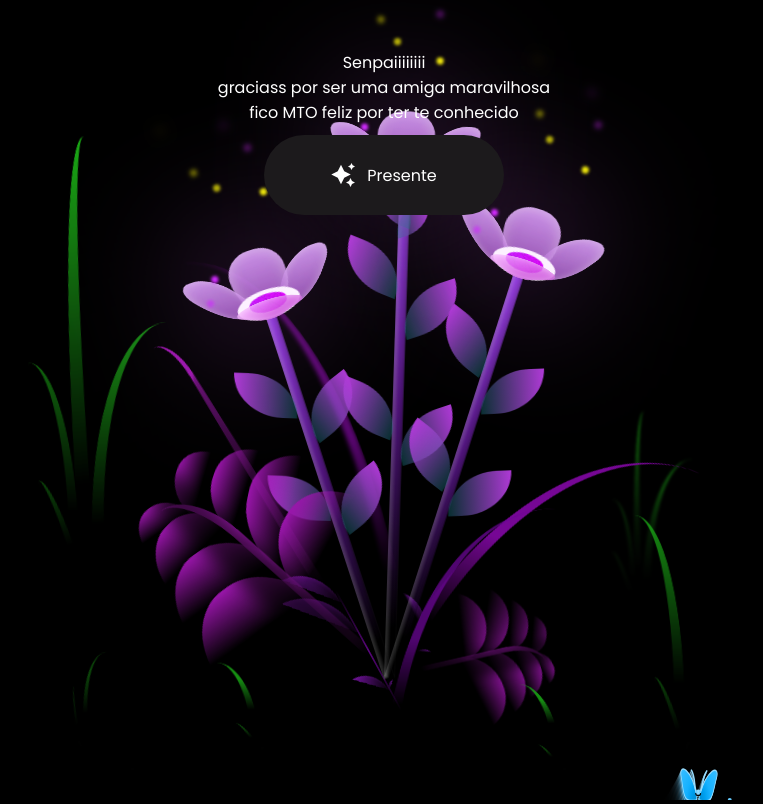
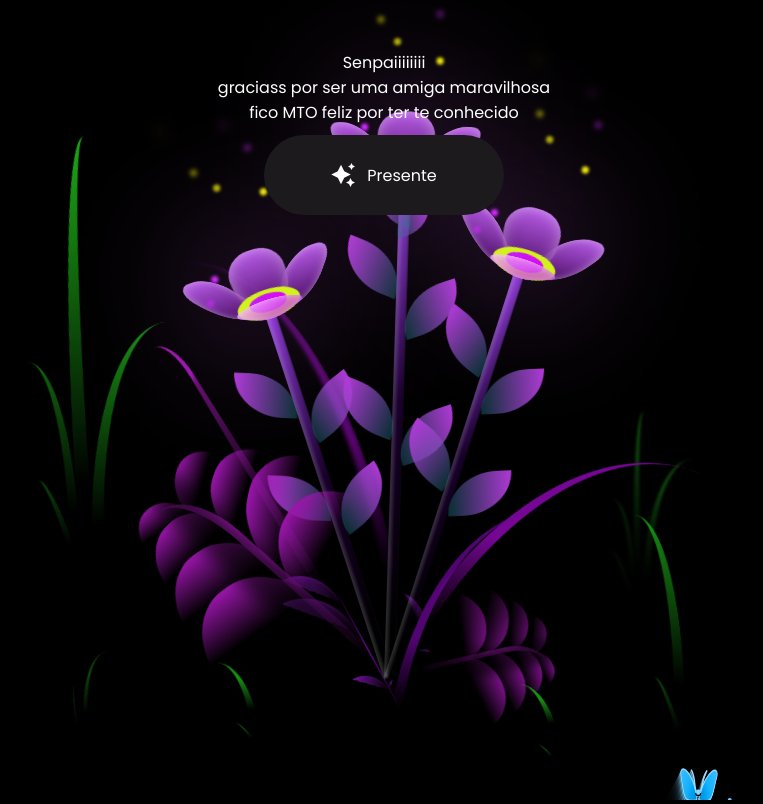
Before and after one commit to wzksi/oioi, a plain HTML site: page index.html in a window 1280 px wide. Shown: the whole page, without its empty margins (256-1019 px from the left). Drawn offline with nearby package versions, Linux system fonts and the light colour scheme; animation ran at ten frames a second.

Commit message:
Update style.css

```diff
--- a/style.css
+++ b/style.css
@@ -178,8 +178,8 @@ body {
   width: 8vmin;
   height: 11vmin;
   border-radius: 51% 49% 47% 53%/44% 45% 55% 69%;
-  background-color: #eda7ff;
-  background-image: linear-gradient(to top, #9854b8, #e0a7ff);
+  background-color: #c604f7;
+  background-image: linear-gradient(to top, #440661, #c863ff);
   transform-origin: bottom center;
   opacity: 0.9;
   box-shadow: inset 0 0 2vmin rgba(255, 255, 255, 0.5);
@@ -215,7 +215,7 @@ body {
   width: 9vmin;
   height: 4vmin;
   border-radius: 50%;
-  background-color: #fff;
+  background-color: #d1ff05;
 }
 
 .flower__white-circle::after {
@@ -312,7 +312,7 @@ body {
       rgba(0, 0, 0, 0.2),
       transparent,
       rgba(255, 255, 255, 0.2)),
-    linear-gradient(to top, transparent 10%, #4f147a, #8a39d6);
+    linear-gradient(to top, transparent 10%, #1b012e, #8a39d6);
   box-shadow: inset 0 0 2px rgba(0, 0, 0, 0.5);
   animation: grow-flower-tree 4s backwards;
 }
```
